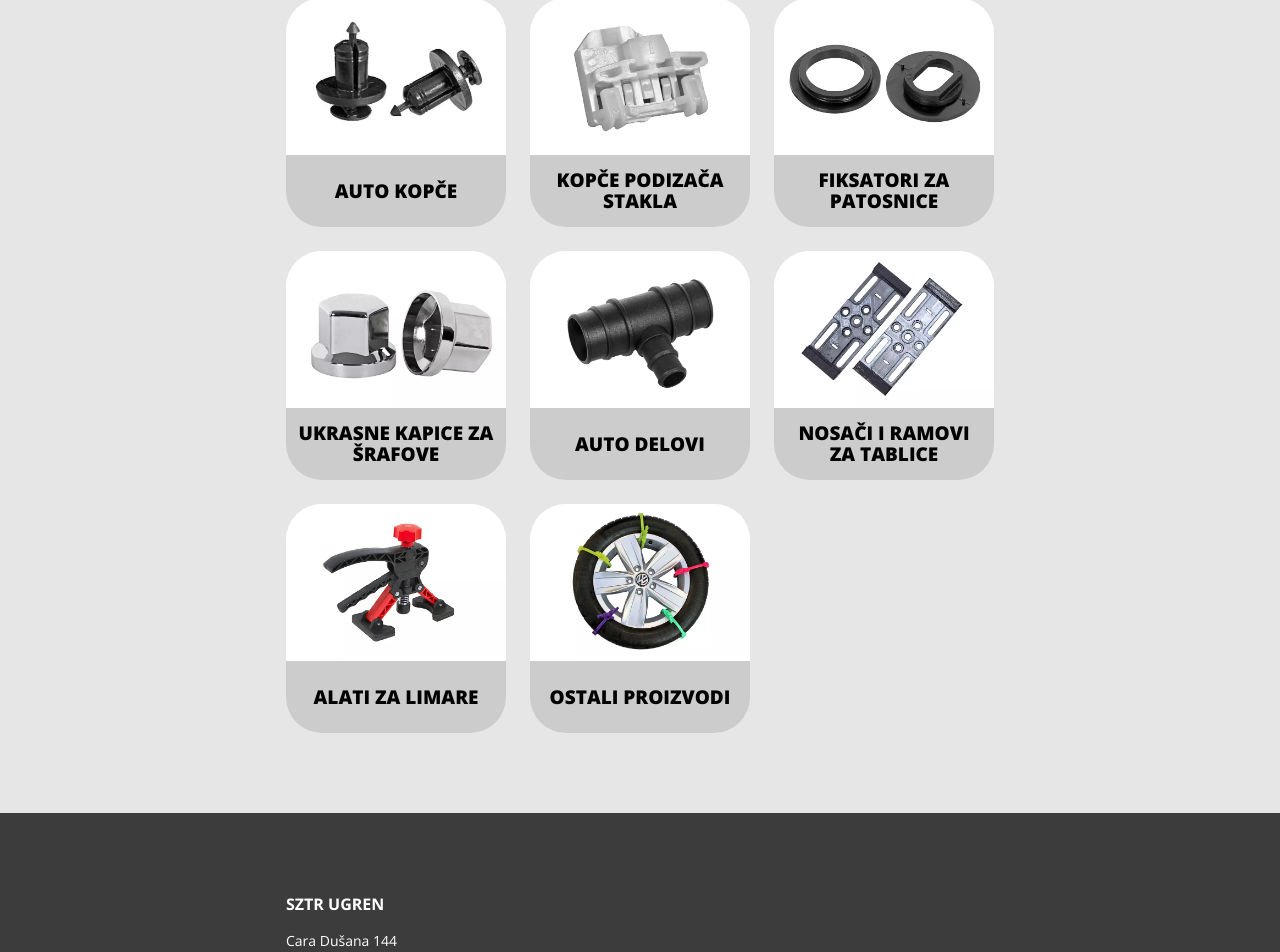
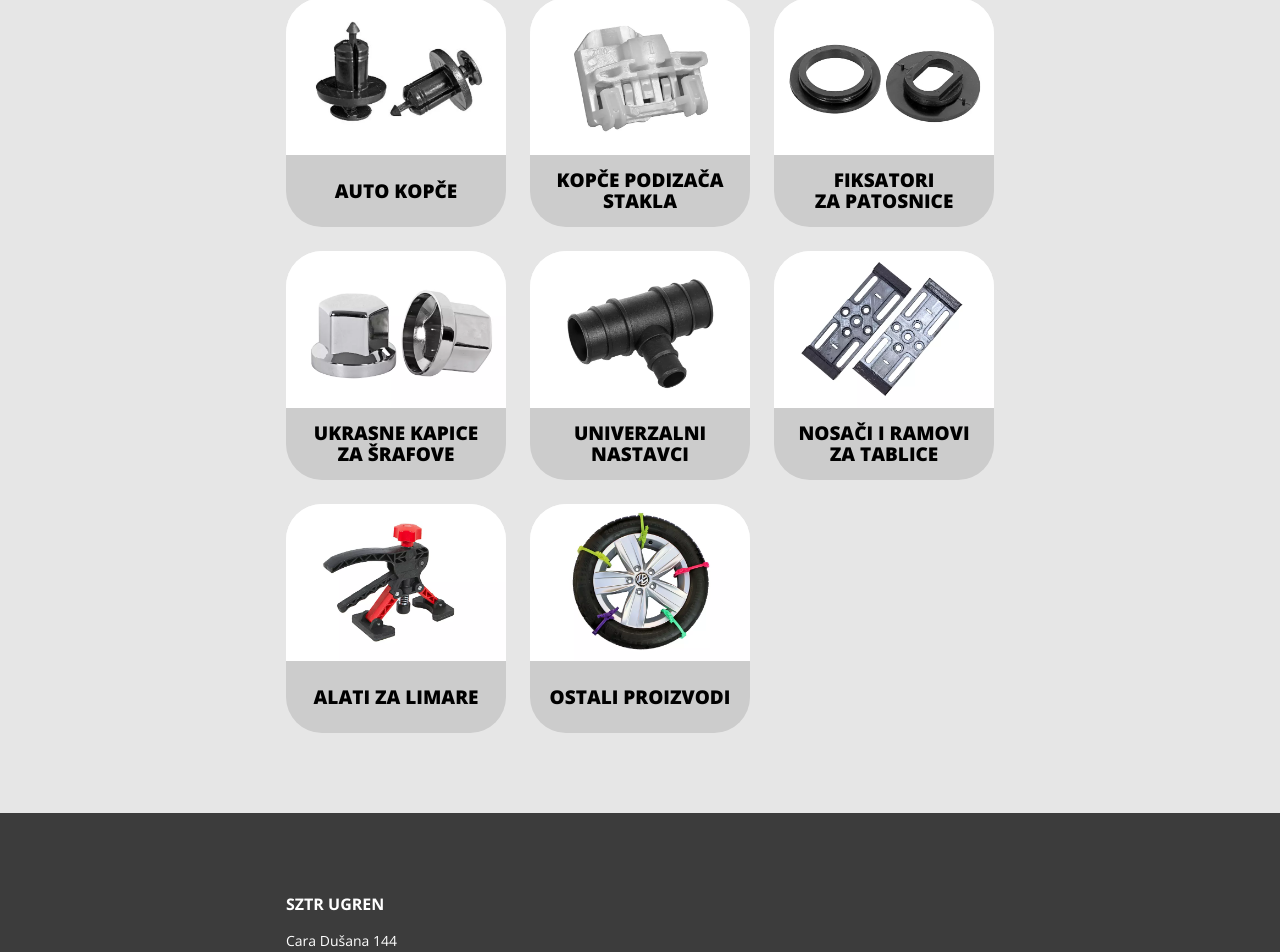
Before and after one commit to adamovic6666/autofrogy, a Next.js app: page /proizvodi in a window 1280 px wide. Shown: the part 778-1730 px from the top of the page. Built offline with nearby package versions, Linux system fonts and the light colour scheme; grey boxes are pictures that could not be loaded.

Commit message:
last changes

```diff
--- a/app/(routes)/proizvodi/page.tsx
+++ b/app/(routes)/proizvodi/page.tsx
@@ -3,7 +3,7 @@ import Hero from "@/app/_components/hero/Hero";
 import Products from "@/app/_components/products/Products";
 import type { Metadata } from "next";
 export const metadata: Metadata = {
-  title: "Auto Frogy | Prodaja auto kopči i žabica",
+  title: "Auto Frogy | Proizvodnja i prodaja auto kopči i žabica",
   description:
     "Najveći izbor auto kopči, kopči podizača stakla, fiksatora za patosnice, nosača za tablice, ramova za tablice i ostale auto opreme. Pronađite sve na jednom mestu!",
 };
--- a/app/_components/card/Card.tsx
+++ b/app/_components/card/Card.tsx
@@ -8,7 +8,15 @@ const Card = ({ image, title }: { image: string; title: string }) => {
         <Image src={image} alt={title} fill />
       </div>
       <div className={styles.title}>
-        <h4>{title}</h4>
+        {title.includes("`") ? (
+          <h4>
+            <span>{title.split("`")[0]}</span>
+            <br />
+            <span>{title.split("`").slice(1).join(" ")}</span>
+          </h4>
+        ) : (
+          <h4>{title}</h4>
+        )}
       </div>
     </article>
   );
--- a/app/_components/products/Products.module.css
+++ b/app/_components/products/Products.module.css
@@ -33,7 +33,7 @@
   }
 
   .grid {
-    grid-template-columns: repeat(3, auto);
+    grid-template-columns: repeat(3, 1fr);
     gap: 2.4rem;
   }
 }
--- a/app/layout.tsx
+++ b/app/layout.tsx
@@ -3,7 +3,7 @@ import Header from "./_components/header/Header";
 import Footer from "./_components/footer/Footer";
 import { Open_Sans } from "next/font/google";
 import type { Metadata } from "next";
-import ogImage from "../public/images/og.webp";
+import ogImage from "../public/images/og.png";
 
 const openSans = Open_Sans({
   subsets: ["latin"],
--- a/app/utils/categories.ts
+++ b/app/utils/categories.ts
@@ -5,19 +5,19 @@ export const categories = [
   },
   {
     image: "/images/kopce-podizaca-stakla.webp",
-    title: "KOPČE PODIZAČA STAKLA",
+    title: "KOPČE PODIZAČA\nSTAKLA",
   },
   {
     image: "/images/fiksatori-za-patosnice.webp",
-    title: "FIKSATORI ZA PATOSNICE",
+    title: "FIKSATORI ` ZA PATOSNICE",
   },
   {
     image: "/images/ukrasne-kapice.webp",
-    title: "UKRASNE KAPICE ZA ŠRAFOVE",
+    title: "UKRASNE KAPICE ` ZA ŠRAFOVE",
   },
   {
     image: "/images/reduktori-auto-delova.webp",
-    title: "Auto delovi",
+    title: "UNIVERZALNI NASTAVCI",
   },
   {
     image: "/images/ramovi-za-tablice.webp",
```
Also changed, not shown: public/images/og.png (added), public/images/og.webp (deleted).
